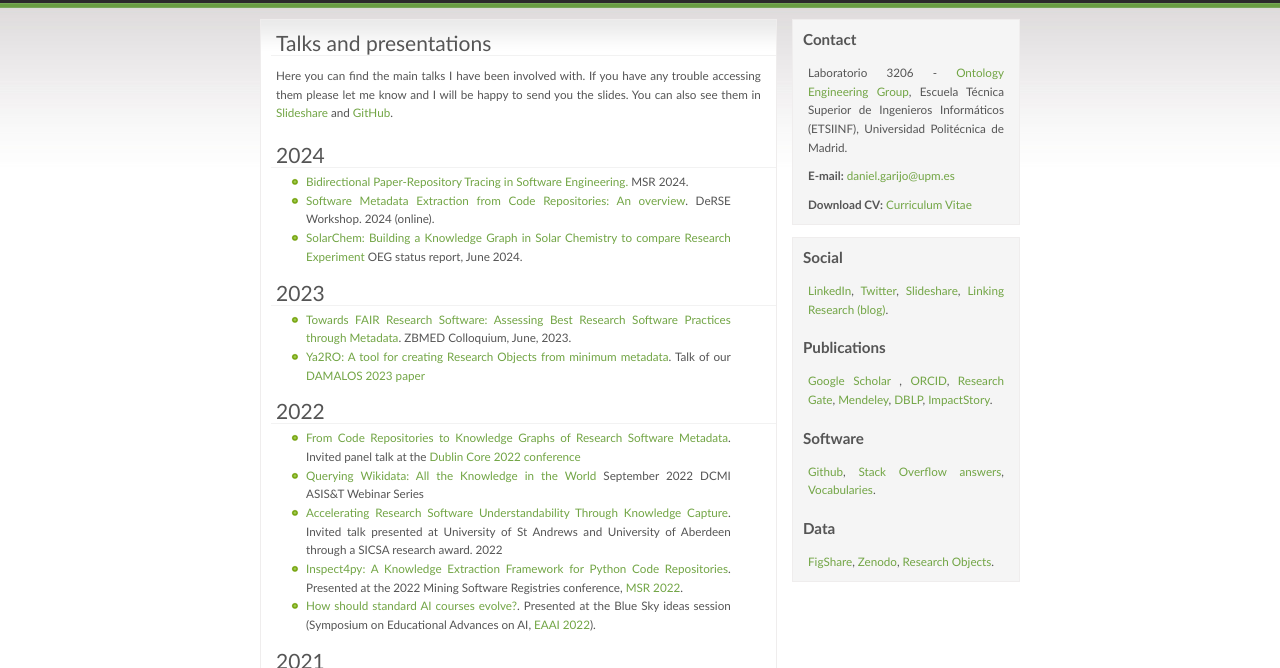
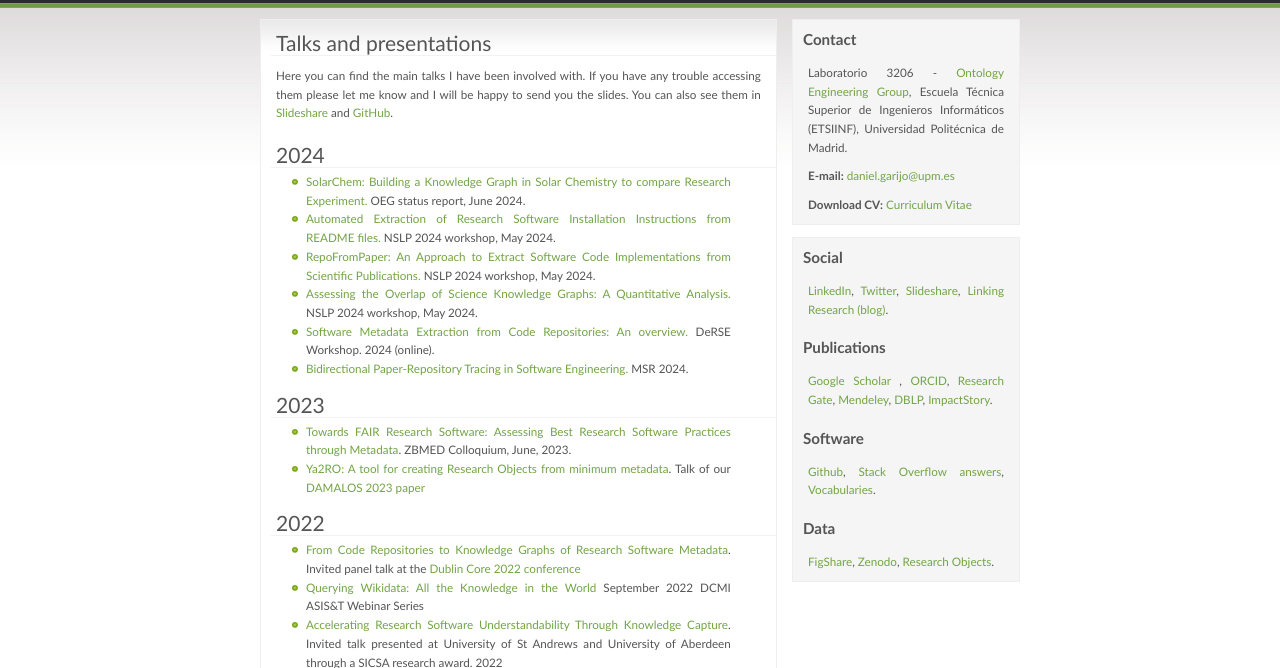
Before and after one commit to dgarijo/me, a plain HTML site: page talks.html in a window 1280 px wide. Shown: the part 91-759 px from the top of the page. Drawn offline with Linux system fonts and the light colour scheme.

Commit message:
update talks

```diff
--- a/talks.html
+++ b/talks.html
@@ -104,9 +104,12 @@
 
 				<h1>2024</h1>
                 <ul>
+				  <li><a href="https://doi.org/10.5281/zenodo.11520686">SolarChem: Building a Knowledge Graph in Solar Chemistry to compare Research Experiment.</a> OEG status report, June 2024.</li>
+				  <li><a href="https://doi.org/10.5281/zenodo.11528182">Automated Extraction of Research Software Installation Instructions from README files.</a> NSLP 2024 workshop, May 2024.</li>
+				  <li><a href="https://doi.org/10.5281/zenodo.11528232">RepoFromPaper: An Approach to Extract Software Code Implementations from Scientific Publications.</a> NSLP 2024 workshop, May 2024.</li>
+				  <li><a href="https://doi.org/10.5281/zenodo.11528268">Assessing the Overlap of Science Knowledge Graphs: A Quantitative Analysis.</a> NSLP 2024 workshop, May 2024.</li>
+                  <li><a href="https://zenodo.org/doi/10.5281/zenodo.10792713">Software Metadata Extraction from Code Repositories: An overview.</a>  DeRSE Workshop. 2024 (online).</li>
 				  <li><a href="https://zenodo.org/doi/10.5281/zenodo.11062116">Bidirectional Paper-Repository Tracing in Software Engineering.</a> MSR 2024.</li>
-                  <li><a href="https://zenodo.org/doi/10.5281/zenodo.10792713">Software Metadata Extraction from Code Repositories: An overview</a>.  DeRSE Workshop. 2024 (online).</li>
-				  <li><a href="https://doi.org/10.5281/zenodo.11520686">SolarChem: Building a Knowledge Graph in Solar Chemistry to compare Research Experiment</a> OEG status report, June 2024.</li>
                 </ul>
 
                 <h1>2023</h1>
```
